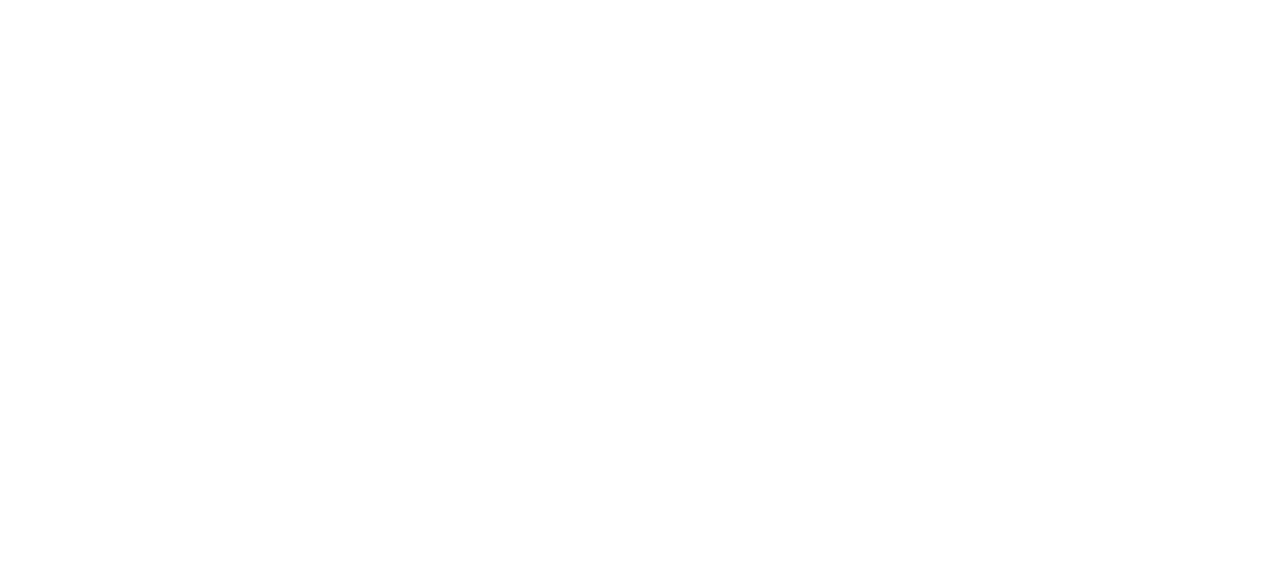
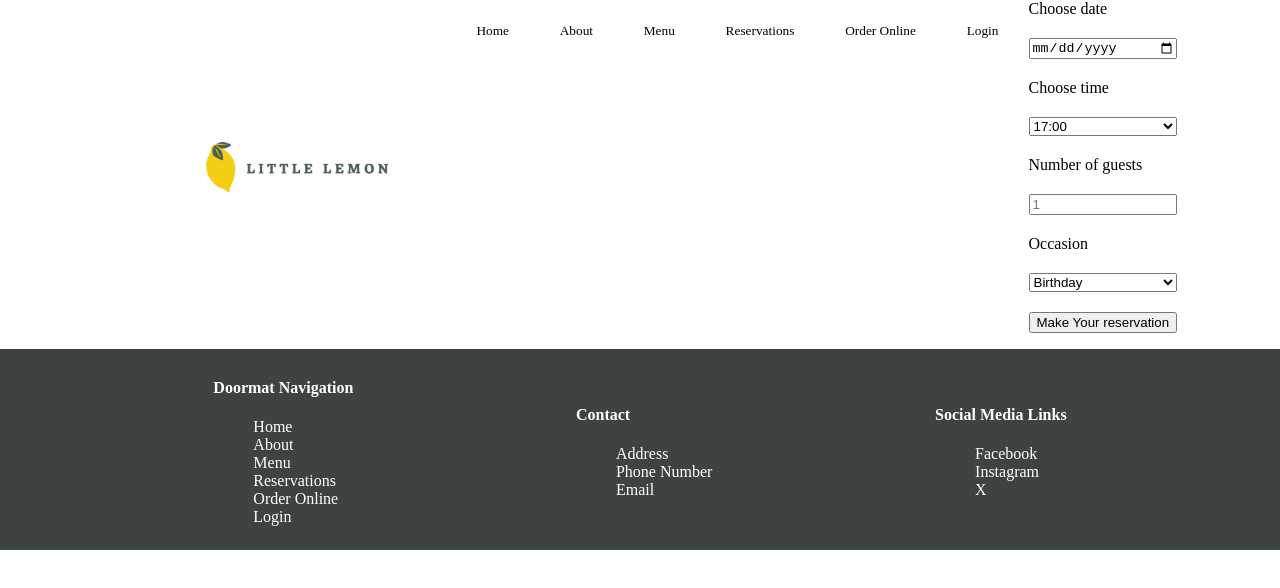
Before and after one commit to dylandudas/capstone-proj-repo, a React (Create React App) app: page /booking in a window 1280 px wide. Before the commit this address had no page. Shown: the top 588 px of the page. Built offline with nearby package versions, Linux system fonts and the light colour scheme.

Commit message:
replaced reservations page with courses desired version. now needs to be finished

```diff
--- a/src/App.js
+++ b/src/App.js
@@ -1,13 +1,13 @@
 import './App.css';
 import {Route, Router, Routes} from 'react-router-dom';
 import Homepage from './pages/Homepage';
-import Reservations from './pages/Reservations';
+import BookingPage from './pages/BookingPage';
 
 function App() {
   return (
       <Routes>
         <Route path="/" element={<Homepage/>} />
-        <Route path="/reservations" element={<Reservations/>} />
+        <Route path="/booking" element={<BookingPage/>} />
       </Routes>
   );
 }
--- /dev/null
+++ b/src/components/BookingForm.js
@@ -0,0 +1,59 @@
+import React, { useState } from 'react';
+
+const BookingForm = () => {
+
+    const [formData, setFormData] = useState({
+        name: '',
+        email: '',
+        phone: '',
+        date: '',
+        time: '',
+        guests: 1,
+    });
+
+    const handleChange = (e) => {
+        const { name, value } = e.target;
+        setFormData({ ...formData, [name]: value });
+    };
+
+    const handleSubmit = (e) => {
+        e.preventDefault();
+        console.log('Reservation Details:', formData);
+        alert('Reservation submitted successfully!');
+        setFormData({
+            name: '',
+            email: '',
+            phone: '',
+            date: '',
+            time: '',
+            guests: 1,
+        });
+    };
+
+    return (
+        <form style={{display: 'grid', maxWidth: "200px", gap: '20px'}} onSubmit={handleSubmit}>
+            <label htmlFor="res-date">Choose date</label>
+            <input type="date" id="res-date"/>
+            <label htmlFor="res-time">Choose time</label>
+            <select id="res-time ">
+                <option>17:00</option>
+                <option>18:00</option>
+                <option>19:00</option>
+                <option>20:00</option>
+                <option>21:00</option>
+                <option>22:00</option>
+            </select>
+            <label htmlFor="guests">Number of guests</label>
+            <input type="number" placeholder="1" min="1" max="10" id="guests"/>
+            <label htmlFor="occasion">Occasion</label>
+            <select id="occasion">
+                <option>Birthday</option>
+                <option>Anniversary</option>
+            </select>
+            <input type="submit" value="Make Your reservation"/>
+        </form>
+
+        )
+    };
+
+export default BookingForm;
--- a/src/components/Nav.js
+++ b/src/components/Nav.js
@@ -7,7 +7,7 @@
                 <li><Link to="/" className="navlink">Home</Link></li>
                 <li><a>About</a></li>
                 <li><a>Menu</a></li>
-                <li><Link to="/reservations" className="navlink">Reservations</Link></li>
+                <li><Link to="/booking" className="navlink">Reservations</Link></li>
                 <li><a>Order Online</a></li>
                 <li><a>Login</a></li>
             </ul>
--- /dev/null
+++ b/src/pages/BookingPage.js
@@ -0,0 +1,17 @@
+import React, { useState } from 'react';
+import Header from '../components/Header';
+import Footer from '../components/Footer';
+import BookingForm from '../components/BookingForm';
+
+function BookingPage() {
+
+    return (
+        <div className='grid'>
+        <Header/>
+        <BookingForm/>
+        <Footer/>
+        </div>
+    );
+};
+
+export default BookingPage;
```
